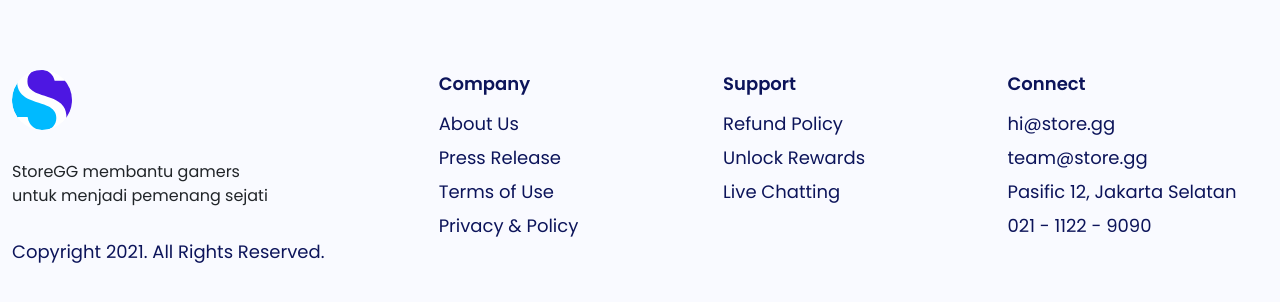
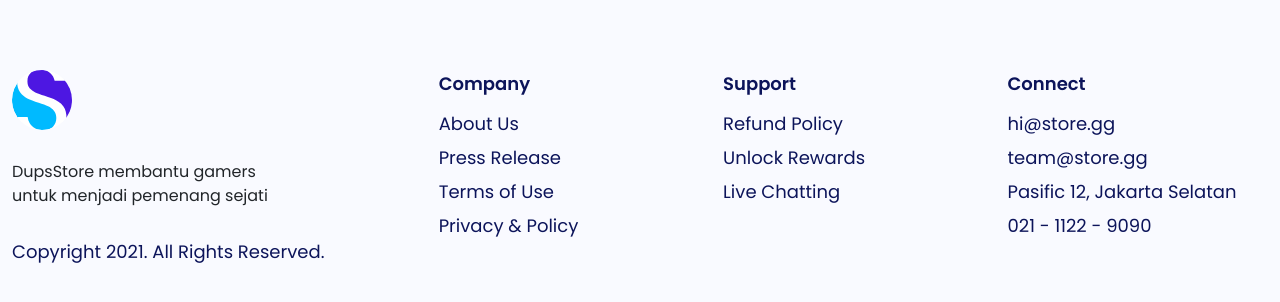
Before and after one commit to muhamaddaffa/duppsstore, a Next.js app: page / in a window 1280 px wide. Shown: the part 2438-2740 px from the top of the page. Built offline with nearby package versions, Linux system fonts and the light colour scheme.

Commit message:
feat: add landing page

```diff
--- a/pages/index.tsx
+++ b/pages/index.tsx
@@ -813,7 +813,7 @@ export default function Home() {
                   </svg>
                 </a>
                 <p className="mt-30 text-lg color-palette-1 mb-30" />
-                StoreGG membantu gamers
+                DupsStore membantu gamers
                 <br /> untuk menjadi pemenang sejati
                 <p />
                 <p className="mt-30 text-lg color-palette-1 mb-30">
```
